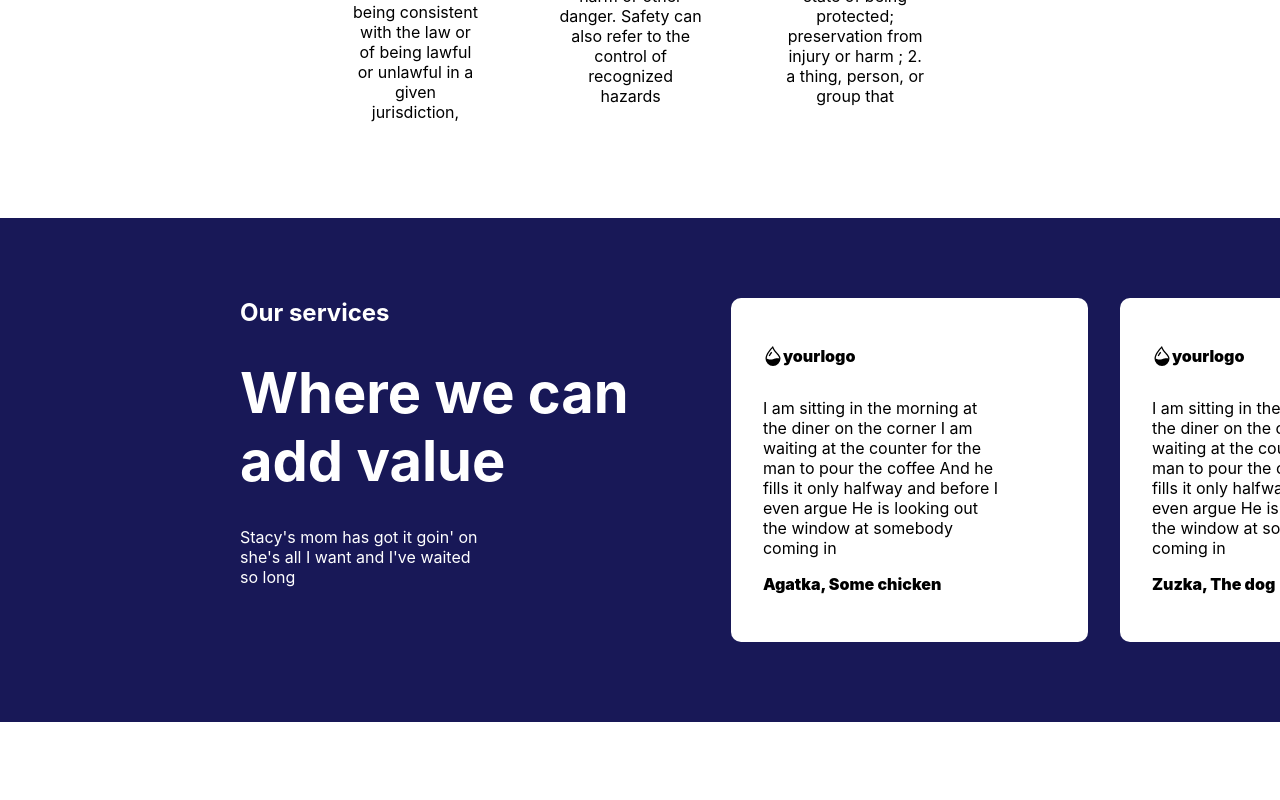
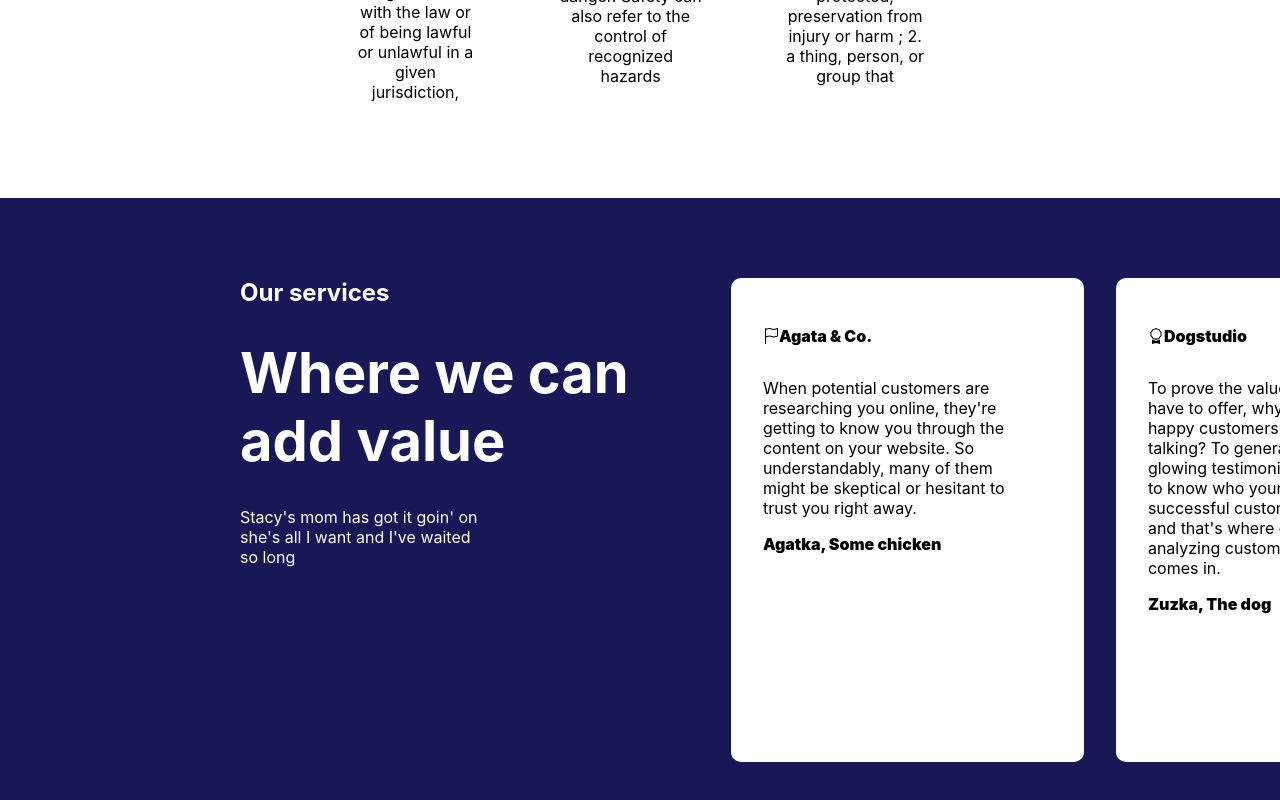
Before and after one commit to aszulc97/layout-recreate, a React (Create React App) app: page / in a window 1280 px wide. Shown: the part 2040-2840 px from the top of the page. Before the commit the page ends 2762 px from the top, so only its background shows below. Built offline with nearby package versions, Linux system fonts and the light colour scheme.

Commit message:
icons as props

```diff
--- a/src/LogoItem.jsx
+++ b/src/LogoItem.jsx
@@ -1,24 +1,8 @@
-export default function LogoItem() {
+export default function LogoItem({ companyname, icon }) {
   return (
     <div className="logo">
-      <svg
-        xmlns="http://www.w3.org/2000/svg"
-        width="20"
-        height="20"
-        fill="currentColor"
-        className="bi bi-droplet-half"
-        viewBox="0 0 16 16"
-      >
-        <path
-          fillRule="evenodd"
-          d="M7.21.8C7.69.295 8 0 8 0c.109.363.234.708.371 1.038.812 1.946 2.073 3.35 3.197 4.6C12.878 7.096 14 8.345 14 10a6 6 0 0 1-12 0C2 6.668 5.58 2.517 7.21.8zm.413 1.021A31.25 31.25 0 0 0 5.794 3.99c-.726.95-1.436 2.008-1.96 3.07C3.304 8.133 3 9.138 3 10c0 0 2.5 1.5 5 .5s5-.5 5-.5c0-1.201-.796-2.157-2.181-3.7l-.03-.032C9.75 5.11 8.5 3.72 7.623 1.82z"
-        />
-        <path
-          fillRule="evenodd"
-          d="M4.553 7.776c.82-1.641 1.717-2.753 2.093-3.13l.708.708c-.29.29-1.128 1.311-1.907 2.87l-.894-.448z"
-        />
-      </svg>
-      <p>yourlogo</p>
+      {icon}
+      <p>{companyname}</p>
     </div>
   );
 }
--- a/src/Testimonials.jsx
+++ b/src/Testimonials.jsx
@@ -9,23 +9,74 @@ export default function Testimonials() {
         <p>Stacy's mom has got it goin' on she's all I want and I've waited so long</p>
       </div>
       <div id="testimonialCont">
-        <Testimonial name="Agatka" title="Some chicken" />
-        <Testimonial name="Zuzka" title="The dog" />
-        <Testimonial name="Yo mama" title="Yo mama" />
-        <Testimonial name="Jeff Bezos" title="CEO" />
+        {TestimonialsArray.map((testimonial) => (
+          <Testimonial
+            text={testimonial.text}
+            name={testimonial.author}
+            title={testimonial.title}
+            companyname={testimonial.companyname}
+            icon={testimonial.icon}
+          />
+        ))}
       </div>
     </section>
   );
 }
 
-function Testimonial({ name, title }) {
+const TestimonialsArray = [
+  {
+    text: "When potential customers are researching you online, they're getting to know you through the content on your website. So understandably, many of them might be skeptical or hesitant to trust you right away.",
+    author: "Agatka",
+    title: "Some chicken",
+    companyname: "Agata & Co.",
+    icon: (
+      <svg xmlns="http://www.w3.org/2000/svg" width="16" height="16" fill="currentColor" class="bi bi-flag" viewBox="0 0 16 16">
+        <path d="M14.778.085A.5.5 0 0 1 15 .5V8a.5.5 0 0 1-.314.464L14.5 8l.186.464-.003.001-.006.003-.023.009a12.435 12.435 0 0 1-.397.15c-.264.095-.631.223-1.047.35-.816.252-1.879.523-2.71.523-.847 0-1.548-.28-2.158-.525l-.028-.01C7.68 8.71 7.14 8.5 6.5 8.5c-.7 0-1.638.23-2.437.477A19.626 19.626 0 0 0 3 9.342V15.5a.5.5 0 0 1-1 0V.5a.5.5 0 0 1 1 0v.282c.226-.079.496-.17.79-.26C4.606.272 5.67 0 6.5 0c.84 0 1.524.277 2.121.519l.043.018C9.286.788 9.828 1 10.5 1c.7 0 1.638-.23 2.437-.477a19.587 19.587 0 0 0 1.349-.476l.019-.007.004-.002h.001M14 1.221c-.22.078-.48.167-.766.255-.81.252-1.872.523-2.734.523-.886 0-1.592-.286-2.203-.534l-.008-.003C7.662 1.21 7.139 1 6.5 1c-.669 0-1.606.229-2.415.478A21.294 21.294 0 0 0 3 1.845v6.433c.22-.078.48-.167.766-.255C4.576 7.77 5.638 7.5 6.5 7.5c.847 0 1.548.28 2.158.525l.028.01C9.32 8.29 9.86 8.5 10.5 8.5c.668 0 1.606-.229 2.415-.478A21.317 21.317 0 0 0 14 7.655V1.222z" />
+      </svg>
+    ),
+  },
+  {
+    text: "To prove the value of what you have to offer, why not let your happy customers do the talking? To generate these glowing testimonials, you need to know who your happy, successful customers are — and that's where collecting and analyzing customer feedback comes in.",
+    author: "Zuzka",
+    title: "The dog",
+    companyname: "Dogstudio",
+    icon: (
+      <svg xmlns="http://www.w3.org/2000/svg" width="16" height="16" fill="currentColor" class="bi bi-award" viewBox="0 0 16 16">
+        <path d="M9.669.864L8 0 6.331.864l-1.858.282-.842 1.68-1.337 1.32L2.6 6l-.306 1.854 1.337 1.32.842 1.68 1.858.282L8 12l1.669-.864 1.858-.282.842-1.68 1.337-1.32L13.4 6l.306-1.854-1.337-1.32-.842-1.68L9.669.864zm1.196 1.193l.684 1.365 1.086 1.072L12.387 6l.248 1.506-1.086 1.072-.684 1.365-1.51.229L8 10.874l-1.355-.702-1.51-.229-.684-1.365-1.086-1.072L3.614 6l-.25-1.506 1.087-1.072.684-1.365 1.51-.229L8 1.126l1.356.702 1.509.229z" />
+        <path d="M4 11.794V16l4-1 4 1v-4.206l-2.018.306L8 13.126 6.018 12.1 4 11.794z" />
+      </svg>
+    ),
+  },
+  {
+    text: "But effective testimonials go beyond a simple quote that proclaims your greatness. They need to resonate with your target audience and the people who could also potentially benefit from the work you do in the future. That's why great testimonials also tell a story — one that inspires and motivates the people reading it.",
+    author: "Yo mama",
+    title: "Yo mama",
+    companyname: "Yo mama is big",
+    icon: (
+      <svg xmlns="http://www.w3.org/2000/svg" width="16" height="16" fill="currentColor" class="bi bi-grid" viewBox="0 0 16 16">
+        <path d="M1 2.5A1.5 1.5 0 0 1 2.5 1h3A1.5 1.5 0 0 1 7 2.5v3A1.5 1.5 0 0 1 5.5 7h-3A1.5 1.5 0 0 1 1 5.5v-3zM2.5 2a.5.5 0 0 0-.5.5v3a.5.5 0 0 0 .5.5h3a.5.5 0 0 0 .5-.5v-3a.5.5 0 0 0-.5-.5h-3zm6.5.5A1.5 1.5 0 0 1 10.5 1h3A1.5 1.5 0 0 1 15 2.5v3A1.5 1.5 0 0 1 13.5 7h-3A1.5 1.5 0 0 1 9 5.5v-3zm1.5-.5a.5.5 0 0 0-.5.5v3a.5.5 0 0 0 .5.5h3a.5.5 0 0 0 .5-.5v-3a.5.5 0 0 0-.5-.5h-3zM1 10.5A1.5 1.5 0 0 1 2.5 9h3A1.5 1.5 0 0 1 7 10.5v3A1.5 1.5 0 0 1 5.5 15h-3A1.5 1.5 0 0 1 1 13.5v-3zm1.5-.5a.5.5 0 0 0-.5.5v3a.5.5 0 0 0 .5.5h3a.5.5 0 0 0 .5-.5v-3a.5.5 0 0 0-.5-.5h-3zm6.5.5A1.5 1.5 0 0 1 10.5 9h3a1.5 1.5 0 0 1 1.5 1.5v3a1.5 1.5 0 0 1-1.5 1.5h-3A1.5 1.5 0 0 1 9 13.5v-3zm1.5-.5a.5.5 0 0 0-.5.5v3a.5.5 0 0 0 .5.5h3a.5.5 0 0 0 .5-.5v-3a.5.5 0 0 0-.5-.5h-3z" />
+      </svg>
+    ),
+  },
+  {
+    text: "Your testimonial page serves as a platform to show off how others have benefited from your product or service, making it a powerful tool for establishing trust and encouraging potential buyers to take action. Plus, having a testimonial page serves as yet another indexed page on your website. It contains content covering product features, pain points, and keywords your marketing team is trying to rank for in search.",
+    author: "Jeff Bezos",
+    title: "CEO",
+    companyname: "Amazon",
+    icon: (
+      <svg xmlns="http://www.w3.org/2000/svg" width="16" height="16" fill="currentColor" class="bi bi-kanban" viewBox="0 0 16 16">
+        <path d="M13.5 1a1 1 0 0 1 1 1v12a1 1 0 0 1-1 1h-11a1 1 0 0 1-1-1V2a1 1 0 0 1 1-1h11zm-11-1a2 2 0 0 0-2 2v12a2 2 0 0 0 2 2h11a2 2 0 0 0 2-2V2a2 2 0 0 0-2-2h-11z" />
+        <path d="M6.5 3a1 1 0 0 1 1-1h1a1 1 0 0 1 1 1v3a1 1 0 0 1-1 1h-1a1 1 0 0 1-1-1V3zm-4 0a1 1 0 0 1 1-1h1a1 1 0 0 1 1 1v7a1 1 0 0 1-1 1h-1a1 1 0 0 1-1-1V3zm8 0a1 1 0 0 1 1-1h1a1 1 0 0 1 1 1v10a1 1 0 0 1-1 1h-1a1 1 0 0 1-1-1V3z" />
+      </svg>
+    ),
+  },
+];
+
+function Testimonial({ text, name, title, companyname, icon }) {
   return (
     <div className="testimonial">
-      <LogoItem />
-      <p>
-        I am sitting in the morning at the diner on the corner I am waiting at the counter for the man to pour the coffee And he
-        fills it only halfway and before I even argue He is looking out the window at somebody coming in
-      </p>
+      <LogoItem companyname={companyname} icon={icon} />
+      <p>{text}</p>
       <Author name={name} title={title} />
     </div>
   );
```
